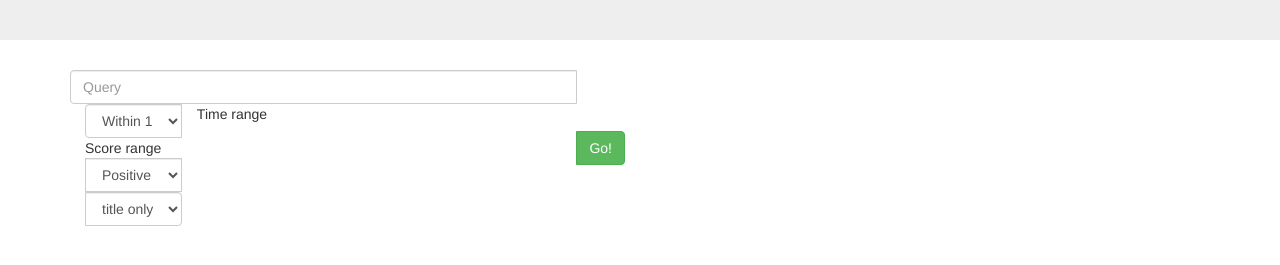
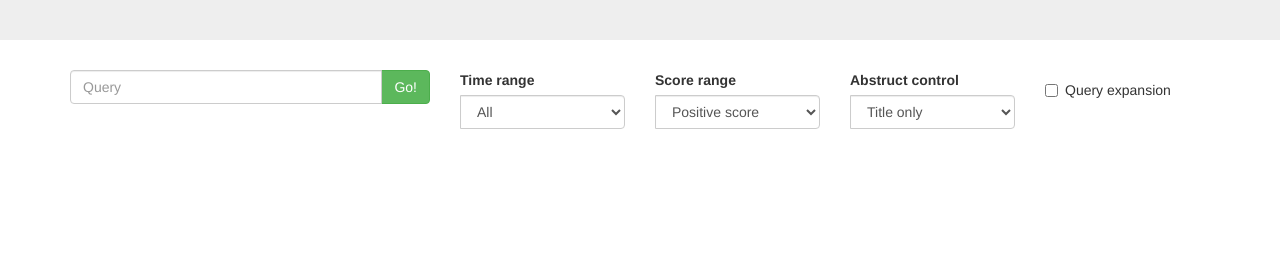
Before and after one commit to ntf/cuhk-information-retrieval, a plain HTML site: page Web/dist/index.html in a window 1280 px wide. Shown: the part 155-420 px from the top of the page. Drawn offline with nearby package versions, Linux system fonts and the light colour scheme.

Commit message:
Option added

```diff
--- a/Web/dist/index.html
+++ b/Web/dist/index.html
@@ -24,39 +24,58 @@
     </div>
     <div class="container">
         <div class="row">
-          <div class="col-lg-6">
-            <form role="form">
+          <form role="form" method="POST">
+            <div class="col-lg-4">
               <div class="input-group">
                 <input type="text" class="form-control" placeholder="Query">
-				Time range
-				<div class="col-xs-3">
-				<select class="form-control">
-				<option>Within 1 week</option>
-				  <option>Within 1 month</option>
-				  <option>Within 1 year</option>
-				  <option>ALL</option>
-
-				  </select>
-				  Score range
-				  <select class="form-control">
-				<option>Positive score</option>
-				  <option>above 50</option>
-				  <option>above 100</option>
-
-				  </select>
-				  <select class="form-control">
-				<option>title only</option>
-				  <option>Title and content</option>
-				  </select>
-				  </div>
                 <span class="input-group-btn">
-
-
                   <button type="submit" class="btn btn-success">Go!</button>
                 </span>
               </div><!-- /input-group -->
-            </form>
-          </div><!-- /.col-lg-6 -->
+            </div><!-- /.col-lg-4 -->
+            <div class="col-lg-2">
+              <div class="input-group">
+                <label>Time range</label>
+                <select class="form-control">
+                  <option value="all">All</option>
+                  <option value="week">Within 1 week</option>
+                  <option value="month">Within 1 month</option>
+                  <option value="year">Within 1 year</option>
+                </select>
+              </div><!-- /input-group -->
+            </div><!-- /.col-lg-2 -->
+            <div class="col-lg-2">
+              <div class="input-group">
+                <label>Score range</label>
+                <select class="form-control">
+                  <option value="0">Positive score</option>
+                  <option value="50">Above 50</option>
+                  <option value="100">Above 100</option>
+                </select>
+              </div><!-- /input-group -->
+            </div><!-- /.col-lg-2 -->
+            <div class="col-lg-2">
+              <div class="input-group">
+                <label>Abstruct control</label>
+                <select class="form-control">
+                  <option value="title">Title only</option>
+                  <option value="title+content">Title and content</option>
+                </select>
+              </div><!-- /input-group -->
+            </div><!-- /.col-lg-2 -->
+            <div class="col-lg-2">
+              <div class="checkbox">
+                <label><input type="checkbox"> Query expansion</label>
+              </div>
+            </div><!-- /.col-lg-2 -->
+          </form>
+
+          <div class="container">
+
+            <!-- Please displace the search result here. (by Forte) -->
+
+          </div>
+
         </div>
     </div>
     <!-- jQuery (necessary for Bootstrap's JavaScript plugins) -->
```
